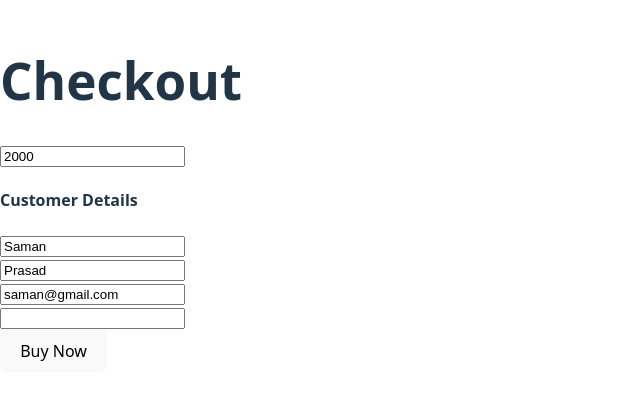
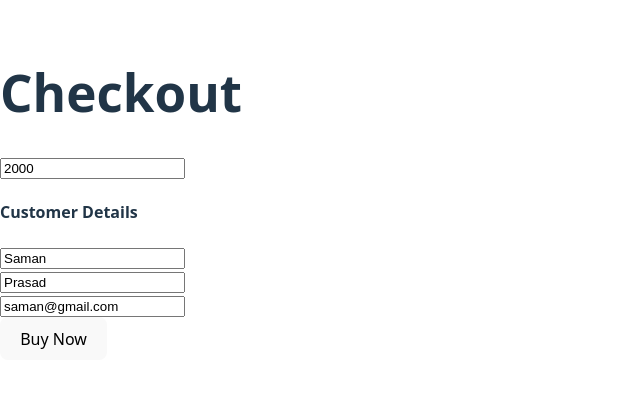
Before and after one commit to SamanPrasad/payment-methods-client, a React (Vite) app: page / in a window 1280 px wide. Shown: the part 205-604 px from the top of the page, without its empty margins (0-640 px from the left). Built offline with nearby package versions, Linux system fonts and the light colour scheme; no server answers.

Commit message:
has hhidden

```diff
--- a/src/components/PayHere/Checkout.tsx
+++ b/src/components/PayHere/Checkout.tsx
@@ -175,7 +175,7 @@ function Checkout() {
           )}
         </div>
         <div>
-          <input type="text" {...register("hash")} />
+          <input type="hidden" {...register("hash")} />
           {errors.hash && (
             <h4 style={{ color: "red" }}>{errors.hash.message}</h4>
           )}
```
